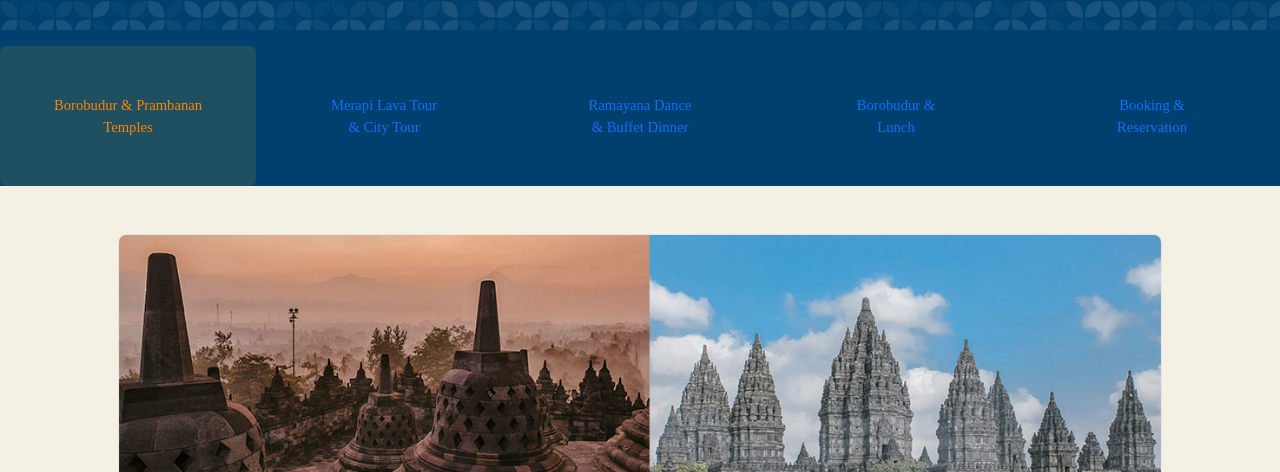
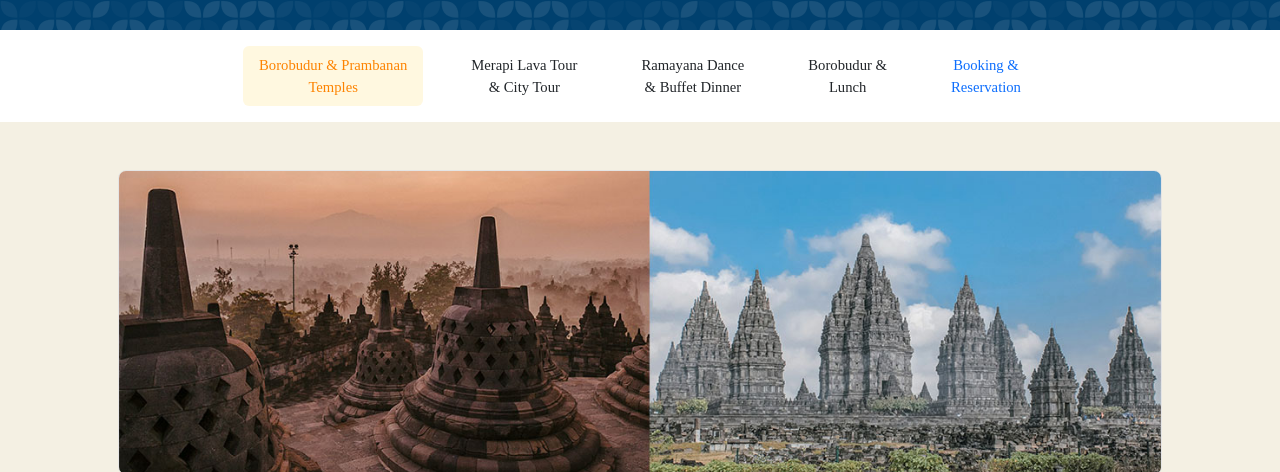
Before and after one commit to bppugm/aasinasia-2024, a plain HTML site: page article/tour-in-yogyakarta.html in a window 1280 px wide. Shown: the part 328-800 px from the top of the page. Drawn offline with Linux system fonts and the light colour scheme.

Commit message:
update tour page

```diff
--- a/article/tour-in-yogyakarta.html
+++ b/article/tour-in-yogyakarta.html
@@ -318,22 +318,22 @@
         </div>
       </div>
     </section>
-    <section style="background-color: #00406e">
-<ul class="nav nav-pills nav-justified pt-3" id="pills-tab" role="tablist">
+    <section style="background-color: white;">
+<ul class="nav nav-pills justify-content-center" id="pills-tab" role="tablist">
   <li class="nav-item" role="presentation">
-    <button class="nav-link active py-5" id="pills-1-tab" data-bs-toggle="pill" data-bs-target="#pills-1" type="button" role="tab" aria-controls="pills-1" aria-selected="true">Borobudur & Prambanan <br>Temples</button>
+    <button class="nav-link active m-3" id="pills-1-tab" data-bs-toggle="pill" data-bs-target="#pills-1" type="button" role="tab" aria-controls="pills-1" aria-selected="true">Borobudur & Prambanan <br>Temples</button>
   </li>
   <li class="nav-item" role="presentation">
-    <button class="nav-link py-5" id="pills-2-tab" data-bs-toggle="pill" data-bs-target="#pills-2" type="button" role="tab" aria-controls="pills-2" aria-selected="false">Merapi Lava Tour <br>& City Tour</button>
+    <button class="nav-link text-dark m-3" id="pills-2-tab" data-bs-toggle="pill" data-bs-target="#pills-2" type="button" role="tab" aria-controls="pills-2" aria-selected="false">Merapi Lava Tour <br>& City Tour</button>
   </li>
   <li class="nav-item" role="presentation">
-    <button class="nav-link py-5" id="pills-3-tab" data-bs-toggle="pill" data-bs-target="#pills-3" type="button" role="tab" aria-controls="pills-3" aria-selected="false">Ramayana Dance <br>& Buffet Dinner</button>
+    <button class="nav-link text-dark m-3" id="pills-3-tab" data-bs-toggle="pill" data-bs-target="#pills-3" type="button" role="tab" aria-controls="pills-3" aria-selected="false">Ramayana Dance <br>& Buffet Dinner</button>
   </li>
   <li class="nav-item" role="presentation">
-    <button class="nav-link py-5" id="pills-4-tab" data-bs-toggle="pill" data-bs-target="#pills-4" type="button" role="tab" aria-controls="pills-4" aria-selected="false">Borobudur & <br>Lunch</button>
+    <button class="nav-link text-dark m-3" id="pills-4-tab" data-bs-toggle="pill" data-bs-target="#pills-4" type="button" role="tab" aria-controls="pills-4" aria-selected="false">Borobudur & <br>Lunch</button>
   </li>
   <li class="nav-item" role="presentation">
-    <button class="nav-link py-5" id="pills-5-tab" data-bs-toggle="pill" data-bs-target="#pills-5" type="button" role="tab" aria-controls="pills-5" aria-selected="false">Booking & <br>Reservation</button>
+    <button class="nav-link m-3" id="pills-5-tab" data-bs-toggle="pill" data-bs-target="#pills-5" type="button" role="tab" aria-controls="pills-5" aria-selected="false">Booking & <br>Reservation</button>
   </li>
 </ul>
 <div style="background-color: #f4f0e3;">
```
